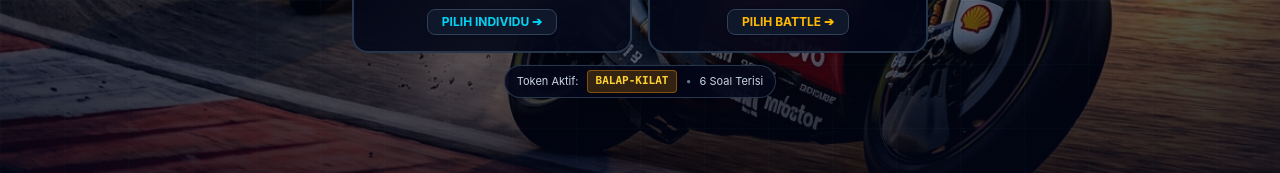
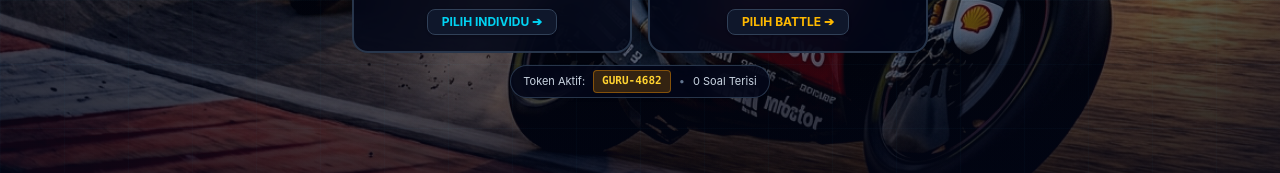
Before and after one commit to sdntumbrasanom/motogp-edu, a React (Vite) app: page / in a window 1280 px wide. Shown: the part 512-685 px from the top of the page. Built offline with nearby package versions, Linux system fonts and the light colour scheme; no server answers.

Commit message:
build: update default question bank token to GURU-4682
Update the default spreadsheet token across the application and leaderboard to point to the new question bank.

```diff
--- a/src/App.tsx
+++ b/src/App.tsx
@@ -67,7 +67,7 @@ export default function App() {
   // Game configuration
   const [gameMode, setGameMode] = useState<GameMode>('solo');
   const [difficulty, setDifficulty] = useState<GameDifficulty>('medium');
-  const [activeToken, setActiveToken] = useState<string>('BALAP-KILAT');
+  const [activeToken, setActiveToken] = useState<string>('GURU-4682');
   const [questionBank, setQuestionBank] = useState<Question[]>([]);
   const [winnerName, setWinnerName] = useState<string | undefined>();
 
--- a/src/components/GameSetupModal.tsx
+++ b/src/components/GameSetupModal.tsx
@@ -51,7 +51,7 @@ export const GameSetupModal: React.FC<GameSetupModalProps> = ({
   onClose,
   onStartGame,
   initialMode,
-  initialToken = 'BALAP-KILAT',
+  initialToken = 'GURU-4682',
   initialDifficulty = 'medium',
   initialCircuit = 'mandalika',
   initialWeather = 'cerah',
@@ -248,12 +248,12 @@ export const GameSetupModal: React.FC<GameSetupModalProps> = ({
                   type="text"
                   value={token}
                   onChange={(e) => setToken(e.target.value.toUpperCase())}
-                  placeholder="Masukkan Kode Token (contoh: GURU-4821)"
+                  placeholder="Masukkan Kode Token (contoh: MAT-SMART)"
                   className="flex-1 px-4 py-2.5 rounded-xl bg-slate-900 border border-slate-700 font-mono font-bold text-cyan-300 placeholder-slate-600 focus:outline-none focus:border-cyan-400 text-sm uppercase tracking-wider"
                 />
 
                 <div className="flex items-center gap-1.5 flex-wrap">
-                  {['BALAP-KILAT', 'MAT-SMART', 'IPA-GENIUS', 'DEFAULT'].map((preset) => (
+                  {['GURU-4682', 'MAT-SMART', 'IPA-GENIUS', 'DEFAULT'].map((preset) => (
                     <button
                       key={preset}
                       type="button"
--- a/src/services/leaderboardService.ts
+++ b/src/services/leaderboardService.ts
@@ -19,7 +19,7 @@ const INITIAL_GLOBAL_RECORDS: LeaderboardEntry[] = [
   {
     id: 'lead-2',
     playerName: 'Marc "Ant" Marquez',
-    token: 'BALAP-KILAT',
+    token: 'GURU-4682',
     mode: 'solo',
     score: 4620,
     maxSpeedKmH: 365,
@@ -45,7 +45,7 @@ const INITIAL_GLOBAL_RECORDS: LeaderboardEntry[] = [
   {
     id: 'lead-4',
     playerName: 'Brad Binder (Sprint King)',
-    token: 'BALAP-KILAT',
+    token: 'GURU-4682',
     mode: 'battle',
     score: 3880,
     maxSpeedKmH: 358,
```
